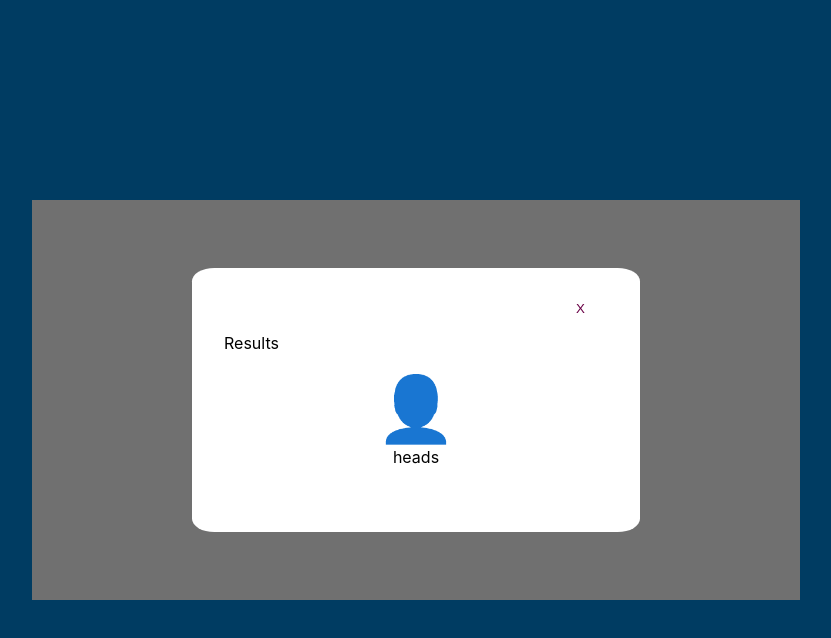
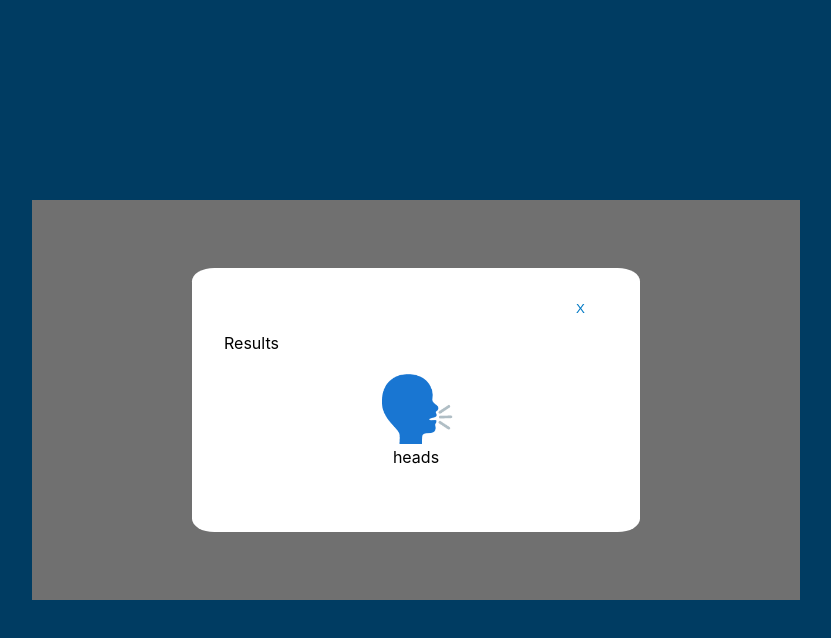
Before and after one commit to Jorge-Neves/react-coin-toss, a React (Create React App) app: page / in a window 1280 px wide. Both pictures are taken after a click on the button "Toss". Shown: the top 638 px of the page, without its empty margins (224-1055 px from the left). Built offline with nearby package versions, Linux system fonts and the light colour scheme.

Commit message:
Correct styling for close button

```diff
--- a/src/App.css
+++ b/src/App.css
@@ -50,7 +50,7 @@
 .close-button {
   width: 1rem;
   background-color: #fff;
-  color: #690046;
+  color: #0079c5;
   border: none;
   padding-right: 2rem;
 }
--- a/src/components/ResultScreen.tsx
+++ b/src/components/ResultScreen.tsx
@@ -29,13 +29,19 @@ const ResultScreen: FC<ResultScreenProps> = ({
           <div className="result-container">
             <span>
               {result === CoinTossPossibilities.HEADS && (
-                <span className="icon"> &#128100;</span>
+                <span className="icon"> &#128483;&#65039;</span>
               )}
               {result === CoinTossPossibilities.TAILS && (
-                <span className="icon">&#128187;</span>
+                <span className="icon">&#129418;</span>
               )}
               {result === CoinTossPossibilities.SIDE && (
-                <span className="icon">&#127937;</span>
+                <>
+                  <span className="icon">&#127881;</span>
+                  <p>
+                    You have witnessed the rare occurence of the coin landing on
+                    it's side
+                  </p>
+                </>
               )}
             </span>
             <span>{result}</span>
```
